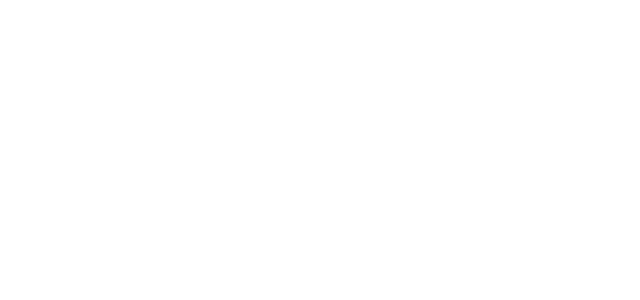
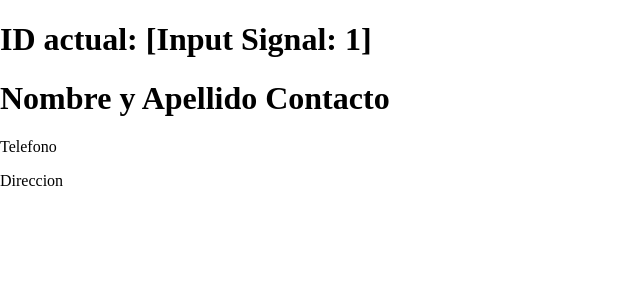
Before and after one commit to RamiroGarcia1/Agenda-Contacto, an Angular app: page /contacts/1 in a window 1280 px wide. Before the commit this address led to /. Shown: the top 300 px of the page, without its empty margins (0-640 px from the left). Built offline with nearby package versions, Linux system fonts and the light colour scheme.

Commit message:
creacion de los detalles de los contactos

```diff
--- a/src/app/app.config.ts
+++ b/src/app/app.config.ts
@@ -1,10 +1,10 @@
 import { ApplicationConfig, provideBrowserGlobalErrorListeners } from '@angular/core';
-import { provideRouter } from '@angular/router';
+import { provideRouter, withComponentInputBinding } from '@angular/router';
 import { routes } from './app.routes';
 
 export const appConfig: ApplicationConfig = {
   providers: [
     provideBrowserGlobalErrorListeners(),
-    provideRouter(routes)
+    provideRouter(routes, withComponentInputBinding())
   ]
 };
--- a/src/app/app.routes.ts
+++ b/src/app/app.routes.ts
@@ -2,6 +2,7 @@
 import { Login } from './pages/login/login';
 import { Register } from './pages/register/register';
 import { Contacts } from './pages/contacts/contacts';
+import { ContactDetails } from './pages/contact-details/contact-details';
 
 export const routes: Routes = [
     {
@@ -17,6 +18,10 @@
         component: Contacts
     },
     {
+        path: "contacts/:id",
+        component: ContactDetails
+    },
+    {
         path: "",
         redirectTo: "login",
         pathMatch: "full"
--- /dev/null
+++ b/src/app/pages/contact-details/contact-details.html
@@ -0,0 +1,4 @@
+<h1>ID actual: {{id}}</h1>
+<h1>Nombre y Apellido Contacto</h1>
+<p>Telefono</p>
+<p>Direccion</p>
--- /dev/null
+++ b/src/app/pages/contact-details/contact-details.ts
@@ -0,0 +1,13 @@
+import { Component, input } from '@angular/core';
+import { RouterLink } from '@angular/router';
+
+@Component({
+  imports: [RouterLink],
+  selector: 'app-contact-details',
+  styleUrl: './contact-details.scss',
+  templateUrl: './contact-details.html',
+})
+export class ContactDetails {
+
+  id = input();
+}
--- a/src/app/pages/contacts/contacts.html
+++ b/src/app/pages/contacts/contacts.html
@@ -2,6 +2,7 @@
 
 @for (contacto of contactos; track $index) {
 <div>
+    <a routerLink="/contacts/id">
         <span>
             <img src="" alt="Foto del contacto">
         </span>
@@ -11,6 +12,7 @@
         <span>
             Telefono:{{contacto.telefono}}
         </span>
+    </a>
 </div>
 }
 <button (click)="agregarAlumno()" [disabled]="contactos.length > 5">Agregar contacto</button>
--- a/src/app/pages/contacts/contacts.ts
+++ b/src/app/pages/contacts/contacts.ts
@@ -1,4 +1,5 @@
 import { Component } from '@angular/core';
+import { RouterLink } from "@angular/router";
 
 interface Contacto {
   nombre: string;
@@ -6,7 +7,7 @@
 }
 
 @Component({
-  imports: [],
+  imports: [RouterLink],
   selector: 'app-contacts',
   styleUrl: './contacts.scss',
   templateUrl: './contacts.html',
```
Also changed, not shown: src/app/pages/contact-details/contact-details.scss (added), 1 other file (tests, documents, lock files or other folders). Lines whose indentation alone changed are shown as unchanged.
